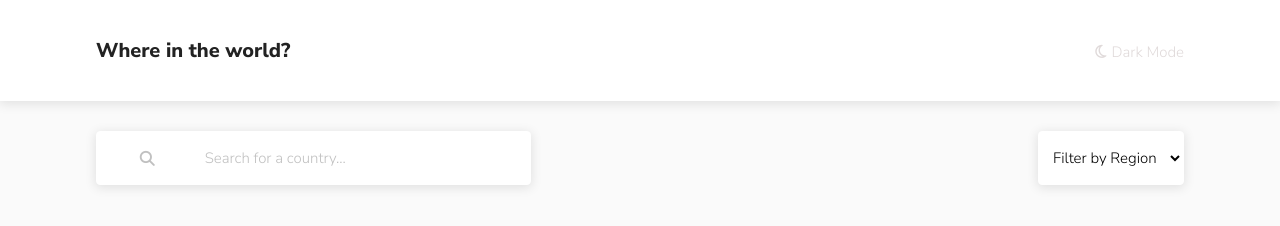
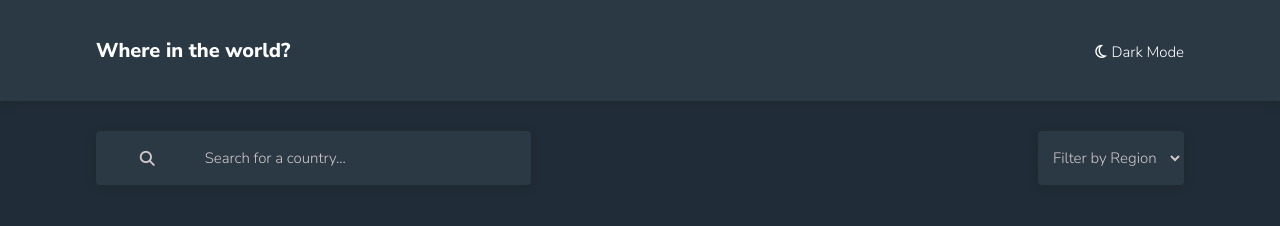
Before and after one commit to sarganar/rest-countries-api, a plain HTML site: page index.html in a window 1280 px wide. Both pictures are taken after a click on the element "Dark Mode". Drawn offline with Linux system fonts and the light colour scheme; no server answers.

Commit message:
dark mode added

```diff
--- a/css/main.css
+++ b/css/main.css
@@ -86,10 +86,25 @@ textarea {
 /* ==========================================================================
    Author's custom styles
    ========================================================================== */
+body {
+  --text-color: hsl(200, 15%, 8%);
+  --background:hsl(0, 0%, 98%);
+  --element-background:hsl(0, 0%, 100%);
+  --input-color:hsl(0, 0%, 52%);
+  --message-color:gray;
+}
+body.dark-mode{
+  --text-color: hsl(0, 0%, 100%);
+  --background:hsl(207, 26%, 17%);
+  --element-background:hsl(209, 23%, 22%);
+  --input-color:hsl(0, 9%, 80%);
+  --message-color:rgb(150, 147, 147);
+}
 
 body {
   font-family: "Nunito Sans", sans-serif;
-  background-color: #fafafa;
+  background-color: var(--background);
+  color: var(--text-color);
   font-size: 1.5rem;
 }
 
@@ -132,7 +147,7 @@ h4 {
   font-weight: bold;
 }
 header {
-  background-color: white;
+  background-color: var(--element-background);
   padding: 2rem 0;
 }
 
@@ -147,11 +162,11 @@ header {
   justify-content: space-between;
   align-items: baseline;
 }
-.dark-mode {
+.dark-mode-switch {
   cursor: pointer;
-  color: #e0dada;
+  color:var(--text-color);
 }
-.dark-mode span {
+.dark-mode-switch  span {
   margin-left: 5px;
   cursor: pointer;
 }
@@ -171,15 +186,15 @@ section.searching-and-filtering {
 .search-box {
   padding: 1.5rem;
 
-  background-color: white;
-  border: 1px solid white;
+  background-color: var(--element-background);
+  border: 1px solid transparent;
   border-radius: 4px;
 
   display: flex;
   justify-content: space-between;
   align-items: center;
 
-  color: #b2b2b2d2;
+  color:var(--input-color);
   text-align: center;
 }
 
@@ -196,21 +211,24 @@ section.searching-and-filtering {
   flex-basis: calc(80% - 1rem);
   border: none;
   outline-color: #b2b2b2d2;
+  background-color: var(--element-background);
+  color: var(--input-color);
 }
 .search-box input::placeholder {
-  color: #b2b2b2d2;
+  color: var(--input-color);
 }
 .search-box input:focus {
-  border: 1px solid #b2b2b2d2;
+  border: 1px solid transparent;
 }
 
 select.filter {
   margin-top: 4rem;
   padding: 1.5rem 1rem;
 
-  background-color: white;
-  border: 1px solid white;
+  background-color: var(--element-background);
+  border: 1px solid transparent;
   border-radius: 4px;
+  color: var(--input-color);
 }
 @media (min-width: 768px) {
   select.filter {
@@ -229,14 +247,13 @@ section.countries-brief-info {
   margin-top: 3rem;
   /* content-visibility:auto; */
 }
-@media(min-width:480px){
+@media (min-width: 480px) {
   section.countries-brief-info {
     justify-content: space-between;
   }
 }
 .country-card {
-  background-color: white;
-  /* margin: 0 auto 4rem auto; */
+  background-color: var(--element-background);
   margin: 0 0 4rem 0;
   border-radius: 10px;
   cursor: pointer;
@@ -262,7 +279,7 @@ section.countries-brief-info {
 .messages-box {
   margin: 10rem auto 0 auto;
   text-align: center;
-  color: gray;
+  color: var(--message-color);
 }
 .info-detail .messages-box {
   margin: 0 auto;
@@ -270,7 +287,8 @@ section.countries-brief-info {
 
 /* SECCION INFO DETALLADA */
 nav.back button {
-  background-color: white;
+  background-color: var(--element-background);
+  color: var(--text-color);
   border: none;
   margin-top: 3rem;
   padding: 1rem 3rem;
@@ -349,7 +367,8 @@ nav.back button span {
 }
 
 .info-detail nav button {
-  background-color: white;
+  background-color: var(--element-background);
+  color: var(--text-color);
   border: none;
   padding: 1rem 0;
   margin-top: 2rem;
--- a/index.html
+++ b/index.html
@@ -16,7 +16,7 @@
     <header class="border-shadow">
         <div class="container header-elements">
             <h2>Where in the world?</h2>
-            <div class="dark-mode">
+            <div class="dark-mode-switch">
                 <p><i class="far fa-moon"></i><span>Dark Mode</span></p>
             </div>
         </div>
--- a/js/UI.js
+++ b/js/UI.js
@@ -15,10 +15,12 @@ export function initUI() {
     const filterByRegion = document.querySelector('#byRegion');
     const searchInput = document.querySelector('#byName');
     const buttonBack = document.querySelector('#back');
+    const darkModeSwitch=document.querySelector('.dark-mode-switch');
 
     filterByRegion.addEventListener('change', changeFilterByRegion);
     searchInput.addEventListener('input', changeFilterByName);
     buttonBack.addEventListener('click', returnToCountriesBrief);
+    darkModeSwitch.addEventListener('click',switchColorTheme);
 }
 
 export function printCountriesCard(fullCountries) {
@@ -222,3 +224,9 @@ function clickPanel(event) {
     }
 
 }
+
+function switchColorTheme(){
+
+    document.body.classList.toggle('dark-mode');
+
+}
```
Also changed, not shown: 1 other file.
